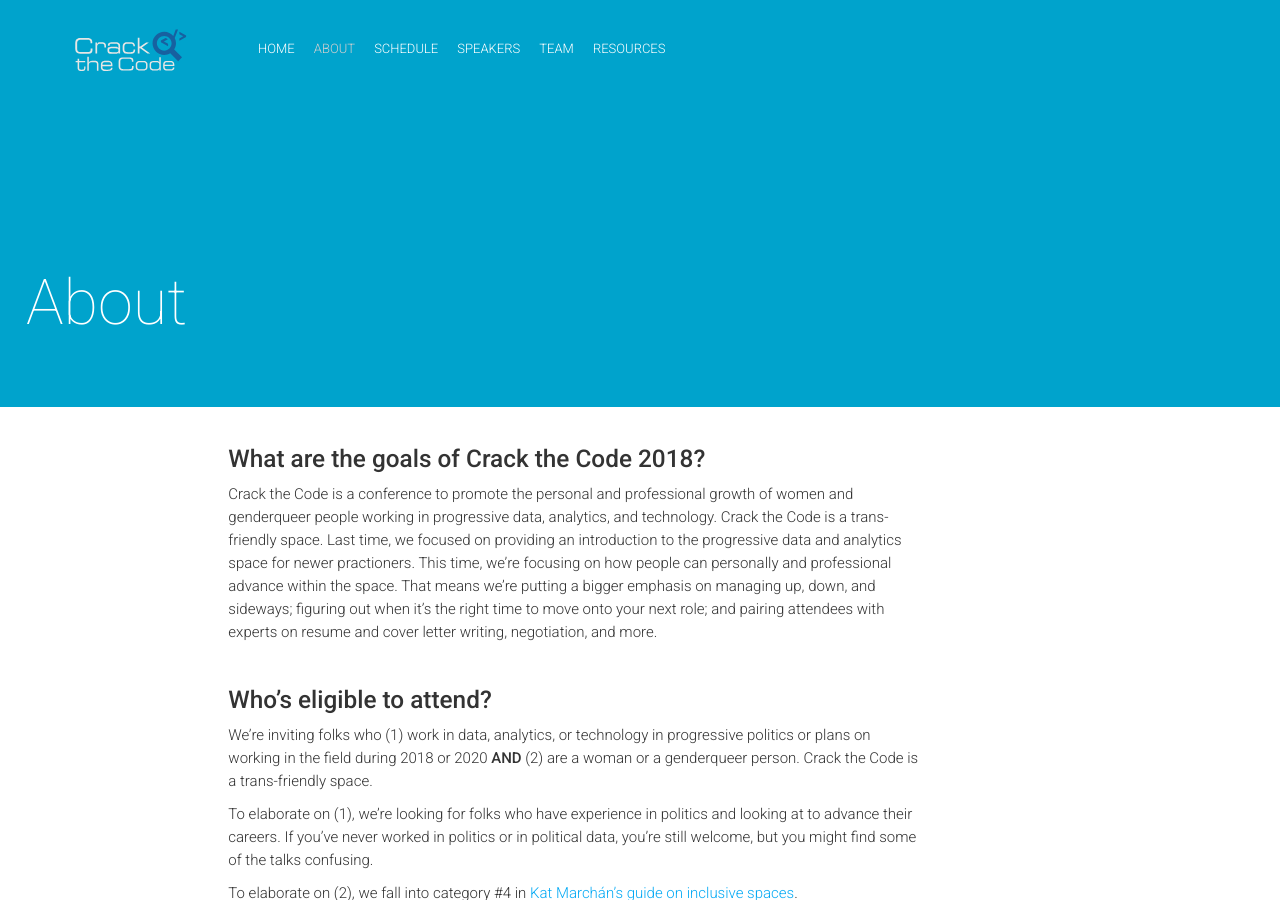
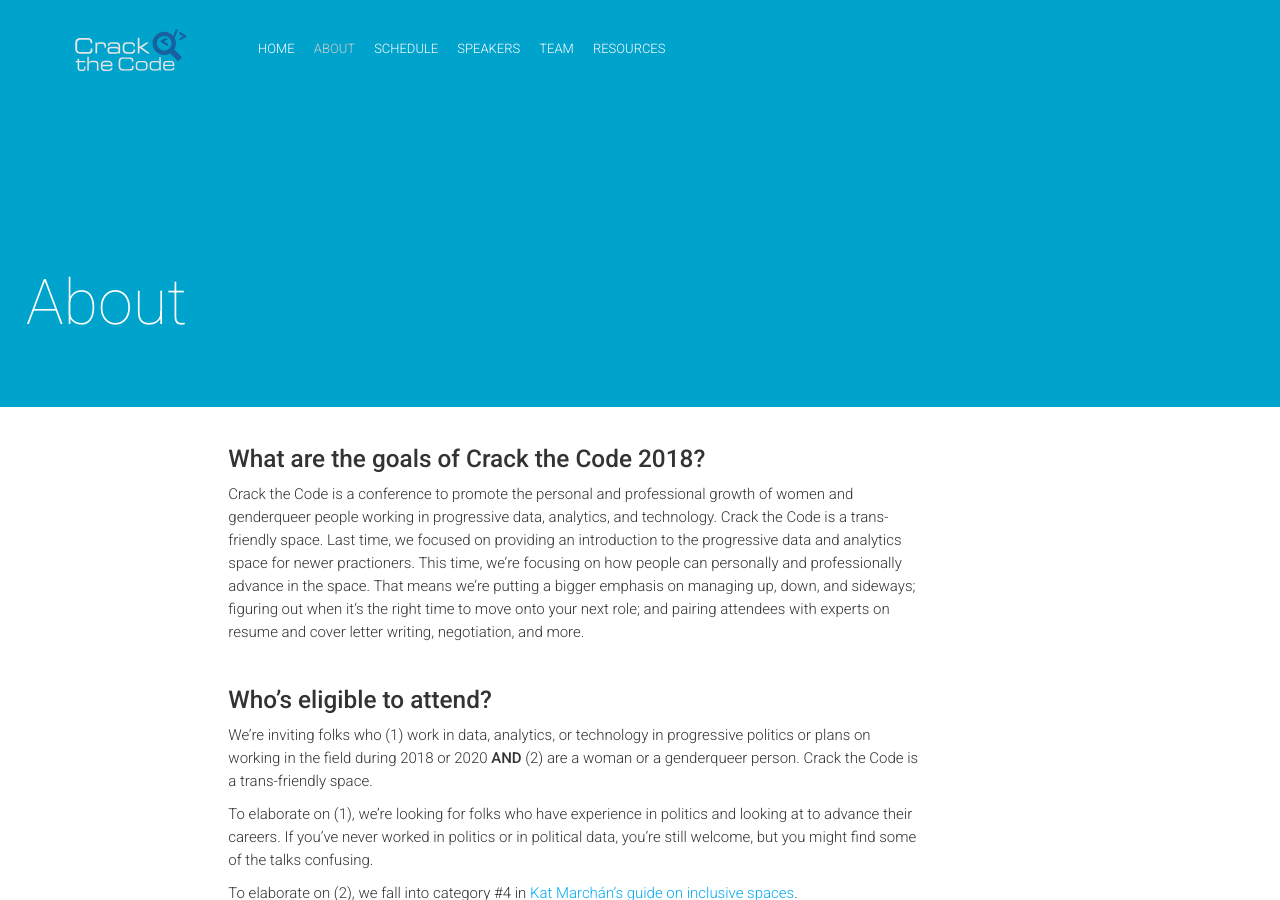
Before and after one commit to anniejw6/crackthecode_site, a Jekyll site: the page built from about.md, in a window 1280 px wide and 900 px high. Built offline with Jekyll 4.4.1, drawn with Linux system fonts in a browser that asks for light colours; nearby versions of some CDN libraries; comment, search, counter and statistics services are not loaded.

Commit message:
fix typo

```diff
--- a/about.md
+++ b/about.md
@@ -7,7 +7,7 @@
 
 ###### **What are the goals of Crack the Code 2018?**
 
-Crack the Code is a conference to promote the personal and professional growth of women and genderqueer people working in progressive data, analytics, and technology. Crack the Code is a trans-friendly space. Last time, we focused on providing an introduction to the progressive data and analytics space for newer practioners. This time, we're focusing on how people can personally and professional advance within the space. That means we're putting a bigger emphasis on managing up, down, and sideways; figuring out when it's the right time to move onto your next role; and pairing attendees with experts on resume and cover letter writing, negotiation, and more.
+Crack the Code is a conference to promote the personal and professional growth of women and genderqueer people working in progressive data, analytics, and technology. Crack the Code is a trans-friendly space. Last time, we focused on providing an introduction to the progressive data and analytics space for newer practioners. This time, we're focusing on how people can personally and professionally advance in the space. That means we're putting a bigger emphasis on managing up, down, and sideways; figuring out when it's the right time to move onto your next role; and pairing attendees with experts on resume and cover letter writing, negotiation, and more.
 
 <br/>
 
```
